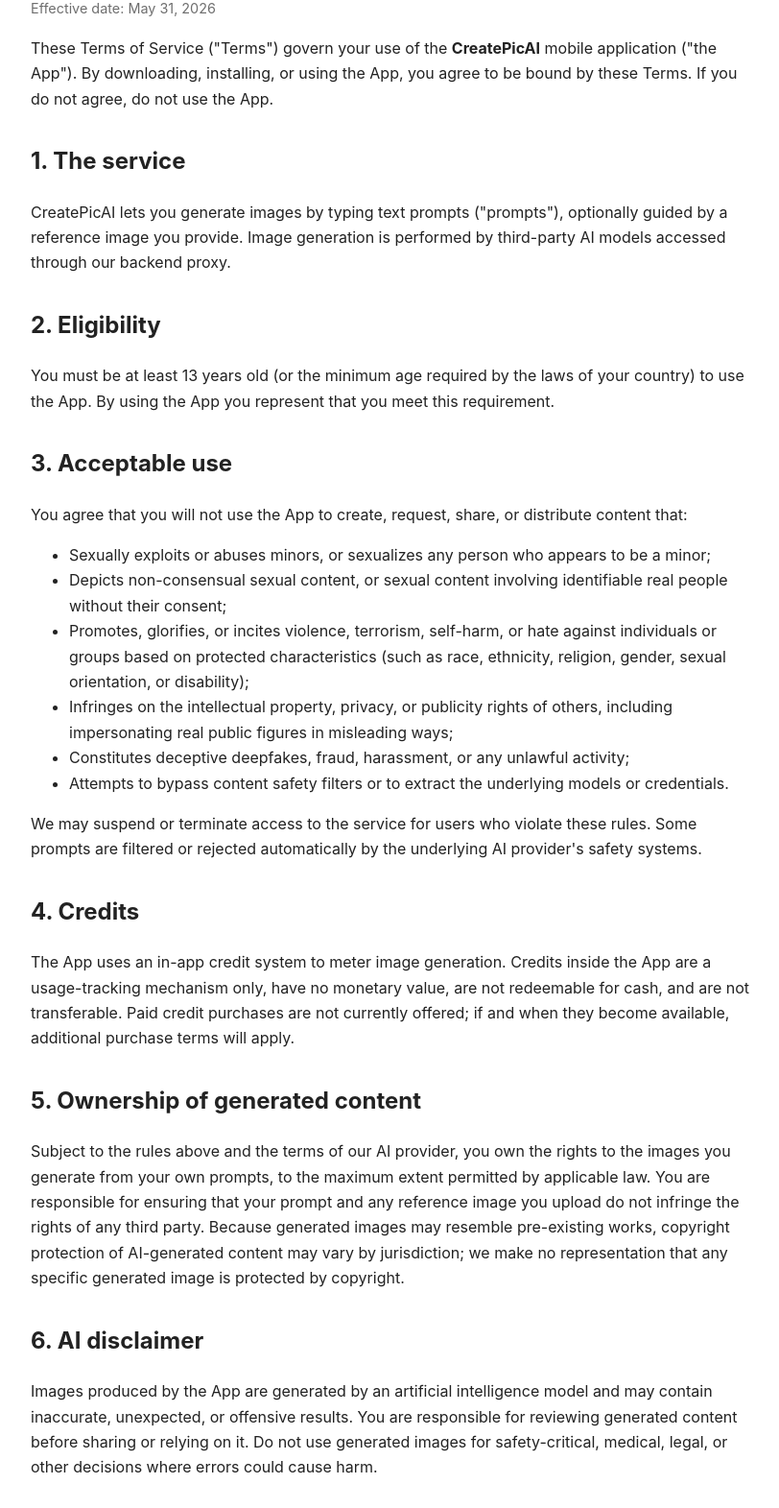
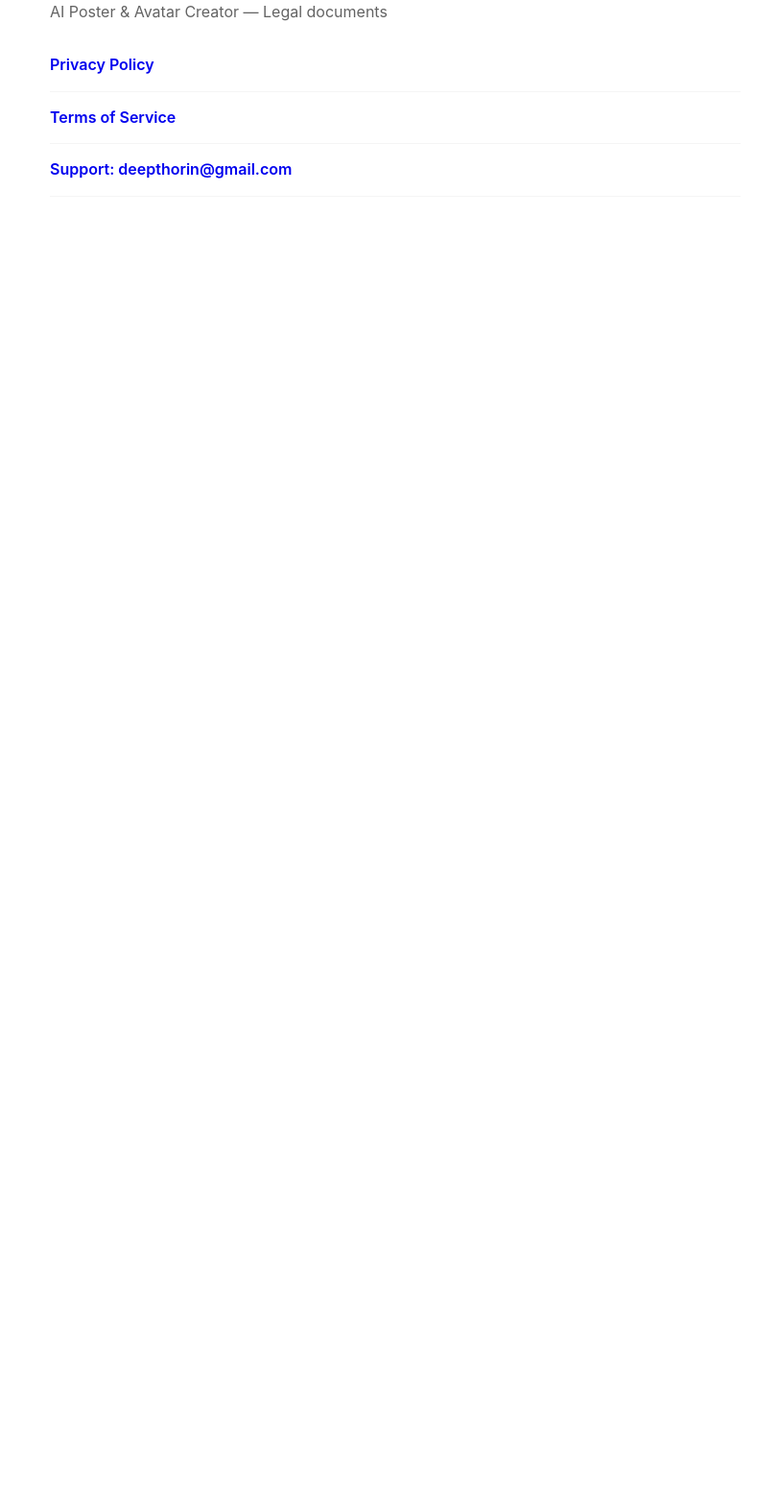
Before and after one commit to Basehubgit/createpicai-legal, a plain HTML site: page index.html in a window 1280 px wide. Shown: the part 121-1692 px from the top of the page at 96% size, without its empty margins (228-1040 px from the left). After the commit the page ends 800 px from the top, so only its background shows below. Drawn offline with Linux system fonts and the light colour scheme.

Commit message:
Add files via upload

```diff
--- a/index.html
+++ b/index.html
@@ -3,74 +3,25 @@
 <head>
 <meta charset="UTF-8">
 <meta name="viewport" content="width=device-width, initial-scale=1.0">
-<title>Terms of Service — CreatePicAI</title>
+<title>CreatePicAI — Legal</title>
 <style>
   :root { color-scheme: light dark; }
-  body { font-family: -apple-system, BlinkMacSystemFont, "Segoe UI", Roboto, sans-serif; max-width: 760px; margin: 0 auto; padding: 40px 20px; line-height: 1.65; color: #222; }
+  body { font-family: -apple-system, BlinkMacSystemFont, "Segoe UI", Roboto, sans-serif; max-width: 720px; margin: 0 auto; padding: 40px 20px; line-height: 1.6; color: #222; }
   @media (prefers-color-scheme: dark) { body { background: #111; color: #eee; } a { color: #6cf; } }
-  h1 { margin-bottom: 4px; }
-  .effective { opacity: 0.65; margin-top: 0; font-size: 0.9em; }
-  h2 { margin-top: 32px; }
-  a { color: #06c; }
+  h1 { margin-bottom: 8px; }
+  .sub { opacity: 0.7; margin-top: 0; }
+  ul { padding-left: 0; list-style: none; }
+  li { padding: 14px 0; border-bottom: 1px solid #ccc3; }
+  a { text-decoration: none; font-weight: 600; }
 </style>
 </head>
 <body>
-<h1>Terms of Service</h1>
-<p class="effective">Effective date: May 31, 2026</p>
-
-<p>These Terms of Service ("Terms") govern your use of the <strong>CreatePicAI</strong> mobile application ("the App"). By downloading, installing, or using the App, you agree to be bound by these Terms. If you do not agree, do not use the App.</p>
-
-<h2>1. The service</h2>
-<p>CreatePicAI lets you generate images by typing text prompts ("prompts"), optionally guided by a reference image you provide. Image generation is performed by third-party AI models accessed through our backend proxy.</p>
-
-<h2>2. Eligibility</h2>
-<p>You must be at least 13 years old (or the minimum age required by the laws of your country) to use the App. By using the App you represent that you meet this requirement.</p>
-
-<h2>3. Acceptable use</h2>
-<p>You agree that you will not use the App to create, request, share, or distribute content that:</p>
+<h1>CreatePicAI</h1>
+<p class="sub">AI Poster &amp; Avatar Creator — Legal documents</p>
 <ul>
-  <li>Sexually exploits or abuses minors, or sexualizes any person who appears to be a minor;</li>
-  <li>Depicts non-consensual sexual content, or sexual content involving identifiable real people without their consent;</li>
-  <li>Promotes, glorifies, or incites violence, terrorism, self-harm, or hate against individuals or groups based on protected characteristics (such as race, ethnicity, religion, gender, sexual orientation, or disability);</li>
-  <li>Infringes on the intellectual property, privacy, or publicity rights of others, including impersonating real public figures in misleading ways;</li>
-  <li>Constitutes deceptive deepfakes, fraud, harassment, or any unlawful activity;</li>
-  <li>Attempts to bypass content safety filters or to extract the underlying models or credentials.</li>
+  <li><a href="./privacy/">Privacy Policy</a></li>
+  <li><a href="./terms/">Terms of Service</a></li>
+  <li><a href="mailto:deepthorin@gmail.com">Support: deepthorin@gmail.com</a></li>
 </ul>
-<p>We may suspend or terminate access to the service for users who violate these rules. Some prompts are filtered or rejected automatically by the underlying AI provider's safety systems.</p>
-
-<h2>4. Credits</h2>
-<p>The App uses an in-app credit system to meter image generation. Credits inside the App are a usage-tracking mechanism only, have no monetary value, are not redeemable for cash, and are not transferable. Paid credit purchases are not currently offered; if and when they become available, additional purchase terms will apply.</p>
-
-<h2>5. Ownership of generated content</h2>
-<p>Subject to the rules above and the terms of our AI provider, you own the rights to the images you generate from your own prompts, to the maximum extent permitted by applicable law. You are responsible for ensuring that your prompt and any reference image you upload do not infringe the rights of any third party. Because generated images may resemble pre-existing works, copyright protection of AI-generated content may vary by jurisdiction; we make no representation that any specific generated image is protected by copyright.</p>
-
-<h2>6. AI disclaimer</h2>
-<p>Images produced by the App are generated by an artificial intelligence model and may contain inaccurate, unexpected, or offensive results. You are responsible for reviewing generated content before sharing or relying on it. Do not use generated images for safety-critical, medical, legal, or other decisions where errors could cause harm.</p>
-
-<h2>7. Reporting content</h2>
-<p>You can flag any generated image inside the App using the <em>Report content</em> action. Reports help us monitor safety. Reporting does not create a legal obligation on us beyond reviewing reports in good faith.</p>
-
-<h2>8. Third-party services</h2>
-<p>The App relies on third-party services including Replicate (AI model hosting) and Render (backend hosting). Their availability, performance, and policies may affect the App. We are not responsible for outages or actions of third-party providers.</p>
-
-<h2>9. Disclaimer of warranties</h2>
-<p>THE APP IS PROVIDED "AS IS" AND "AS AVAILABLE", WITHOUT WARRANTIES OF ANY KIND, EXPRESS OR IMPLIED, INCLUDING WITHOUT LIMITATION ANY WARRANTIES OF MERCHANTABILITY, FITNESS FOR A PARTICULAR PURPOSE, NON-INFRINGEMENT, OR UNINTERRUPTED OR ERROR-FREE OPERATION. We do not warrant that any specific result will be produced from any specific prompt.</p>
-
-<h2>10. Limitation of liability</h2>
-<p>TO THE MAXIMUM EXTENT PERMITTED BY LAW, IN NO EVENT WILL THE DEVELOPER BE LIABLE FOR ANY INDIRECT, INCIDENTAL, SPECIAL, CONSEQUENTIAL, OR PUNITIVE DAMAGES, OR ANY LOSS OF PROFITS, DATA, OR GOODWILL, ARISING OUT OF OR IN CONNECTION WITH YOUR USE OF THE APP. THE DEVELOPER'S TOTAL CUMULATIVE LIABILITY ARISING OUT OF OR RELATED TO THESE TERMS OR THE APP SHALL NOT EXCEED THE AMOUNT YOU PAID FOR THE APP IN THE TWELVE (12) MONTHS BEFORE THE CLAIM, OR USD 20.00, WHICHEVER IS GREATER. Nothing in these Terms limits liability that cannot be limited under applicable law (such as liability for gross negligence or willful misconduct).</p>
-
-<h2>11. Termination</h2>
-<p>You may stop using the App at any time by uninstalling it. We may suspend or terminate your access to the service if you violate these Terms. Sections that by their nature should survive termination (including ownership, disclaimers, and limitation of liability) will survive.</p>
-
-<h2>12. Changes to these Terms</h2>
-<p>We may update these Terms from time to time. When we do, we will update the effective date at the top of this page. Continued use of the App after changes take effect constitutes acceptance of the updated Terms.</p>
-
-<h2>13. Governing law</h2>
-<p>These Terms are governed by the laws of the Republic of Türkiye, without regard to its conflict of law principles. To the extent permitted by law, the courts of Türkiye shall have exclusive jurisdiction over any dispute arising out of or related to these Terms. This does not deprive consumers of the protection afforded by mandatory provisions of the law of their country of residence.</p>
-
-<h2>14. Contact</h2>
-<p>Questions about these Terms? Contact us at <a href="mailto:deepthorin@gmail.com">deepthorin@gmail.com</a>.</p>
-
-<p style="margin-top:48px;"><a href="../">&larr; Back</a></p>
 </body>
 </html>
```
